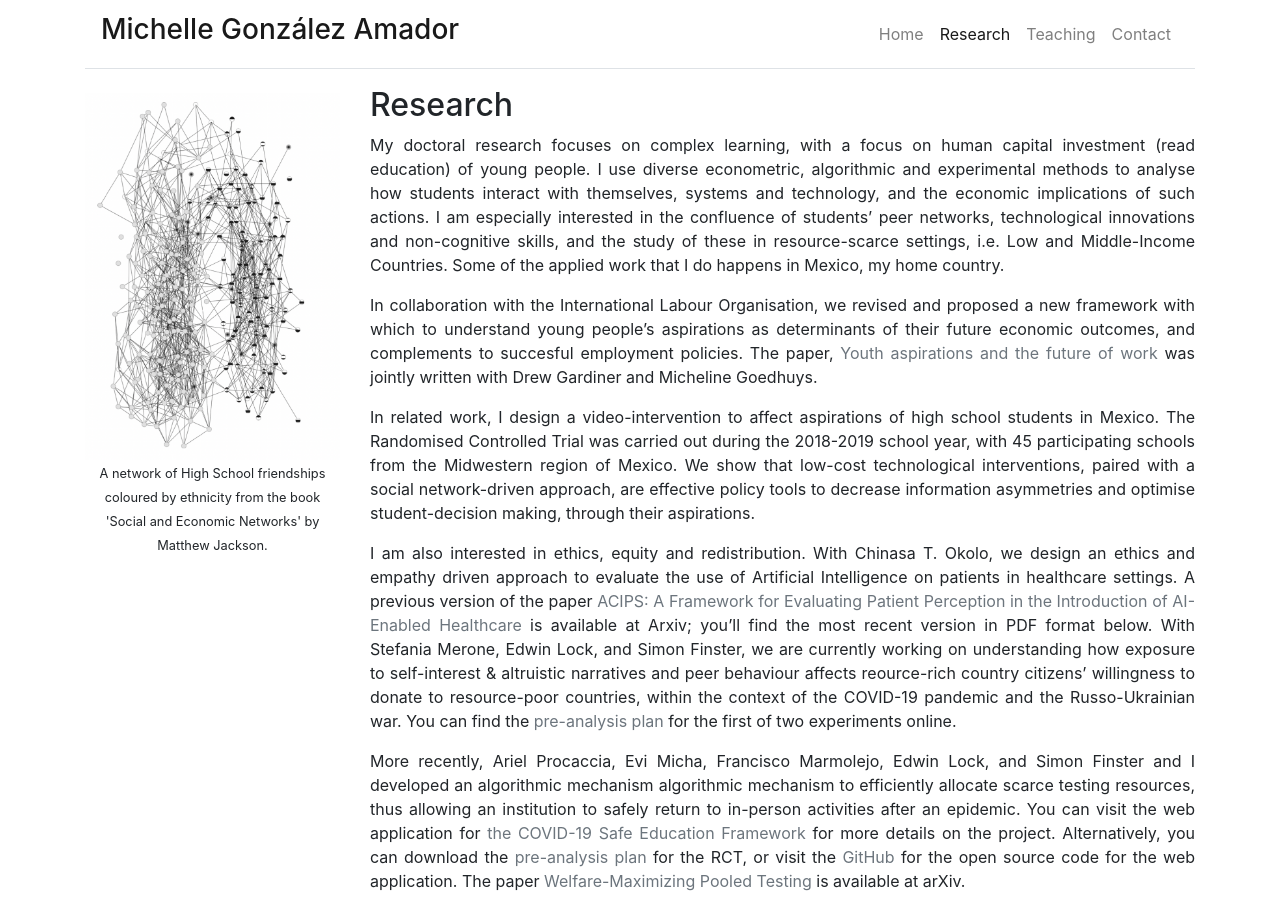
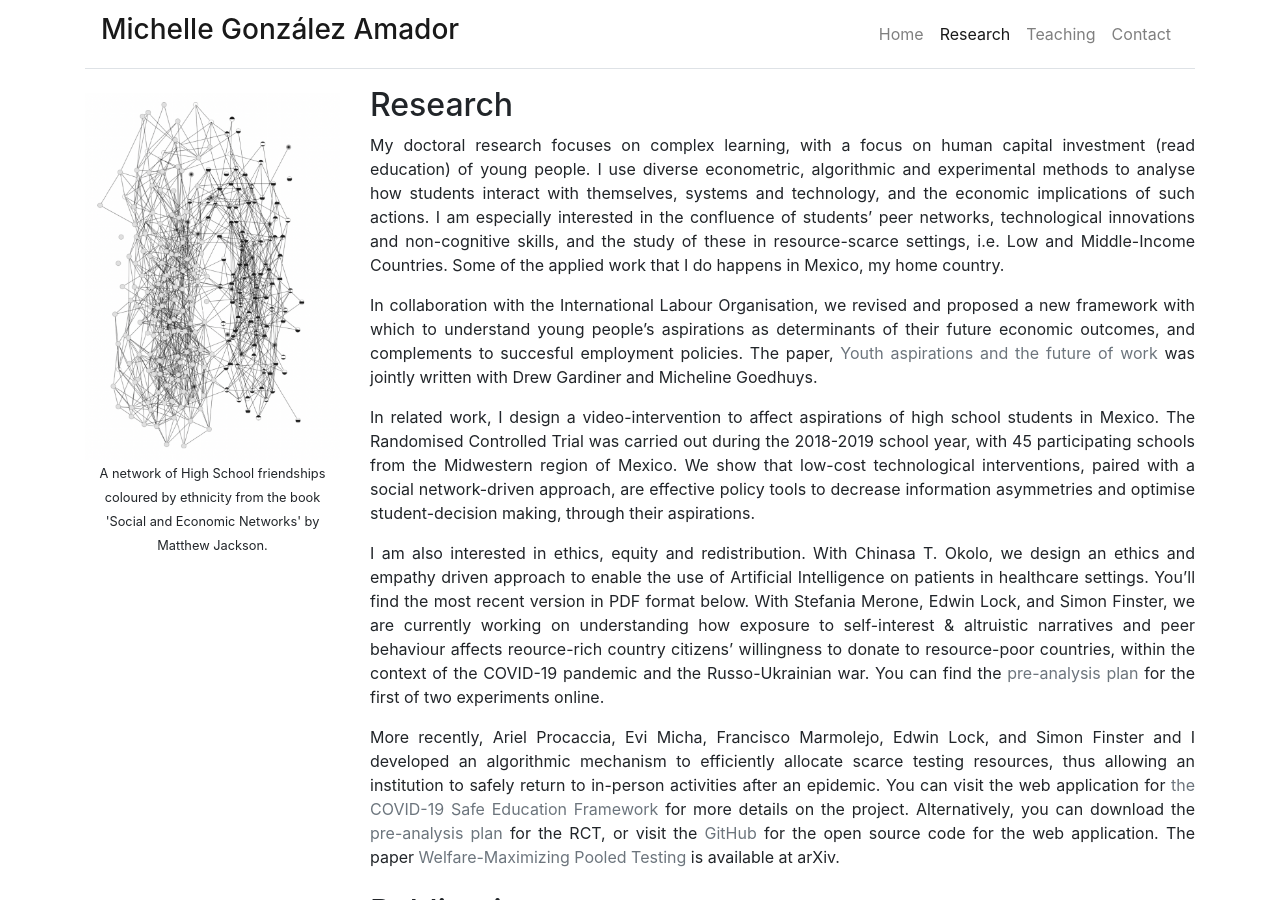
Before and after one commit to michelleg06/m-gonzalezamador.com, a Jekyll site: the page built from research.md, in a window 1280 px wide and 900 px high. Built offline with Jekyll 4.4.1, drawn with Linux system fonts in a browser that asks for light colours; nearby versions of some CDN libraries.

Commit message:
Update research.md

```diff
--- a/research.md
+++ b/research.md
@@ -21,14 +21,9 @@
 effective policy tools to decrease information asymmetries and optimise
 student-decision making, through their aspirations.
 
-I am also interested in ethics, equity and redistribution. With Chinasa T. Okolo, we design
-an ethics and empathy driven approach to evaluate the use of Artificial Intelligence on patients
-in healthcare settings. A previous version of the paper [ACIPS: A Framework for Evaluating Patient Perception in the Introduction of AI-Enabled Healthcare](https://arxiv.org/abs/2111.04456)
-is available at Arxiv; you'll find the most recent version in PDF format below. With Stefania Merone, Edwin Lock, and Simon Finster, we are currently working on understanding
-how exposure to self-interest & altruistic narratives and peer behaviour affects reource-rich country citizens' willingness to
-donate to resource-poor countries, within the context of the COVID-19 pandemic and the Russo-Ukrainian war. You can find the [pre-analysis plan](https://doi.org/10.1257/rct.8422-1.0) for the first of two experiments online.
+I am also interested in ethics, equity and redistribution. With Chinasa T. Okolo, we design an ethics and empathy driven approach to enable the use of Artificial Intelligence on patients in healthcare settings. You'll find the most recent version in PDF format below. With Stefania Merone, Edwin Lock, and Simon Finster, we are currently working on understanding how exposure to self-interest & altruistic narratives and peer behaviour affects reource-rich country citizens' willingness to donate to resource-poor countries, within the context of the COVID-19 pandemic and the Russo-Ukrainian war. You can find the [pre-analysis plan](https://doi.org/10.1257/rct.8422-1.0) for the first of two experiments online.
 
-More recently, Ariel Procaccia, Evi Micha, Francisco Marmolejo, Edwin Lock, and Simon Finster and I developed an algorithmic mechanism algorithmic mechanism to efficiently allocate scarce testing resources, thus allowing an institution to safely return to in-person activities after an epidemic. You can visit the web application for [the COVID-19 Safe Education Framework](https://www.c-sef.com/) for more details on the project. Alternatively, you can download the [pre-analysis plan](https://doi.org/10.1257/rct.9466) for the RCT, or visit the [GitHub](https://github.com/edwinlock/csef) for the open source code for the web application. The paper [Welfare-Maximizing Pooled Testing]([http://procaccia.info/wp-content/uploads/2022/06/pooled.pdf](https://arxiv.org/abs/2206.10660)) is available at arXiv.
+More recently, Ariel Procaccia, Evi Micha, Francisco Marmolejo, Edwin Lock, and Simon Finster and I developed an algorithmic mechanism to efficiently allocate scarce testing resources, thus allowing an institution to safely return to in-person activities after an epidemic. You can visit the web application for [the COVID-19 Safe Education Framework](https://www.c-sef.com/) for more details on the project. Alternatively, you can download the [pre-analysis plan](https://doi.org/10.1257/rct.9466) for the RCT, or visit the [GitHub](https://github.com/edwinlock/csef) for the open source code for the web application. The paper [Welfare-Maximizing Pooled Testing]([http://procaccia.info/wp-content/uploads/2022/06/pooled.pdf](https://arxiv.org/abs/2206.10660)) is available at arXiv.
 
 
 {% include publications.html %}
```
